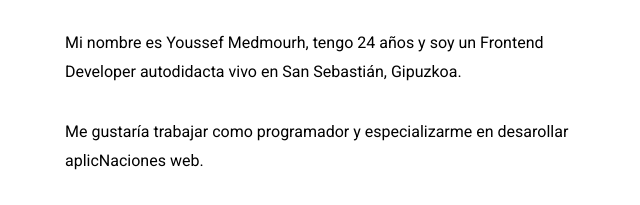
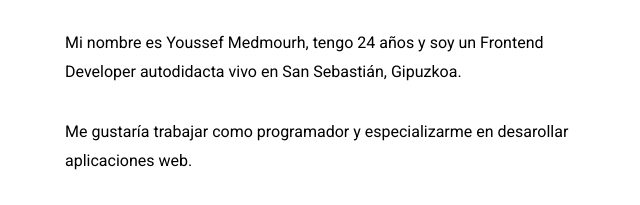
Before and after one commit to YoussefDevp/portfoilio_001, a plain HTML site: page index.html in a window 1280 px wide. Shown: the part 991-1196 px from the top of the page, 587-1227 px from the left. Drawn offline with Linux system fonts and the light colour scheme.

```diff
--- a/index.html
+++ b/index.html
@@ -59,7 +59,7 @@
         <h2 class="mt-5 s-heading"><span>Sobre </span>mí</h2>
         <hr>
             <p>Mi nombre es Youssef Medmourh, tengo 24 años y soy un Frontend Developer autodidacta vivo en San Sebastián, Gipuzkoa.</p>
-            <p>Me gustaría trabajar como programador y especializarme en desarollar aplicNaciones web.</p>
+            <p>Me gustaría trabajar como programador y especializarme en desarollar aplicaciones web.</p>
             <p>Mis habilidades clave son HTML, SASS, JavaScript, y Bootstrap.</p>
             <p>¿Quiéres conocer más sobre mí? Escríbeme algo:
             <span>contacto@youssefmedmourh.com </span></p>
```
